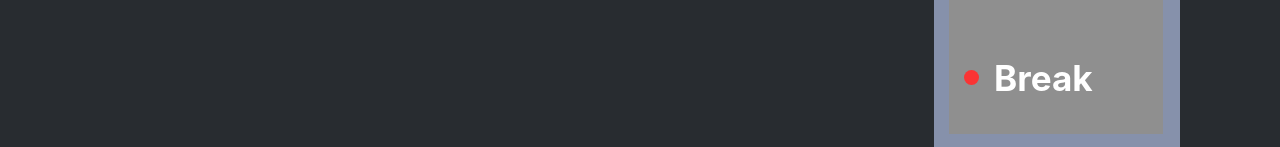
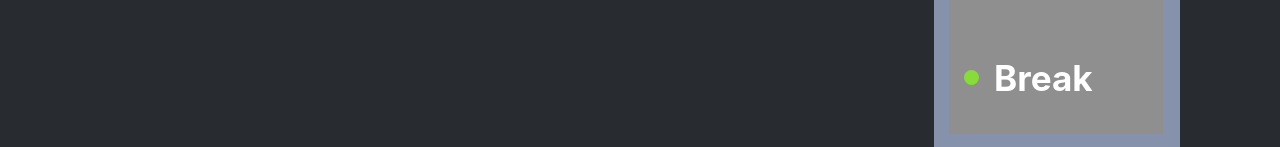
Before and after one commit to WillChen789/DubHacks2020, a React (Create React App) app in the folder app/: page / in a window 1280 px wide. Shown: the part 606-753 px from the top of the page. Built offline with nearby package versions, Linux system fonts and the light colour scheme.

Commit message:
final monitor changes

```diff
--- a/app/src/Monitors.js
+++ b/app/src/Monitors.js
@@ -60,9 +60,9 @@ export class Monitors extends React.Component {
           </div>
           <div className="monitorCombination">
             <Monitor type={this.state.posture} name="Posture"/>
-            <Monitor type={this.state.posture} name="Eyes"/>
-            <Monitor type={this.state.posture} name="Hydration"/>
-            <Monitor type={this.state.posture} name="Break"/>
+            <Monitor type="bad" name="Eyes"/>
+            <Monitor type="bad" name="Hydration"/>
+            <Monitor type="Good" name="Break"/>
           </div>
       </div>
     );
```
